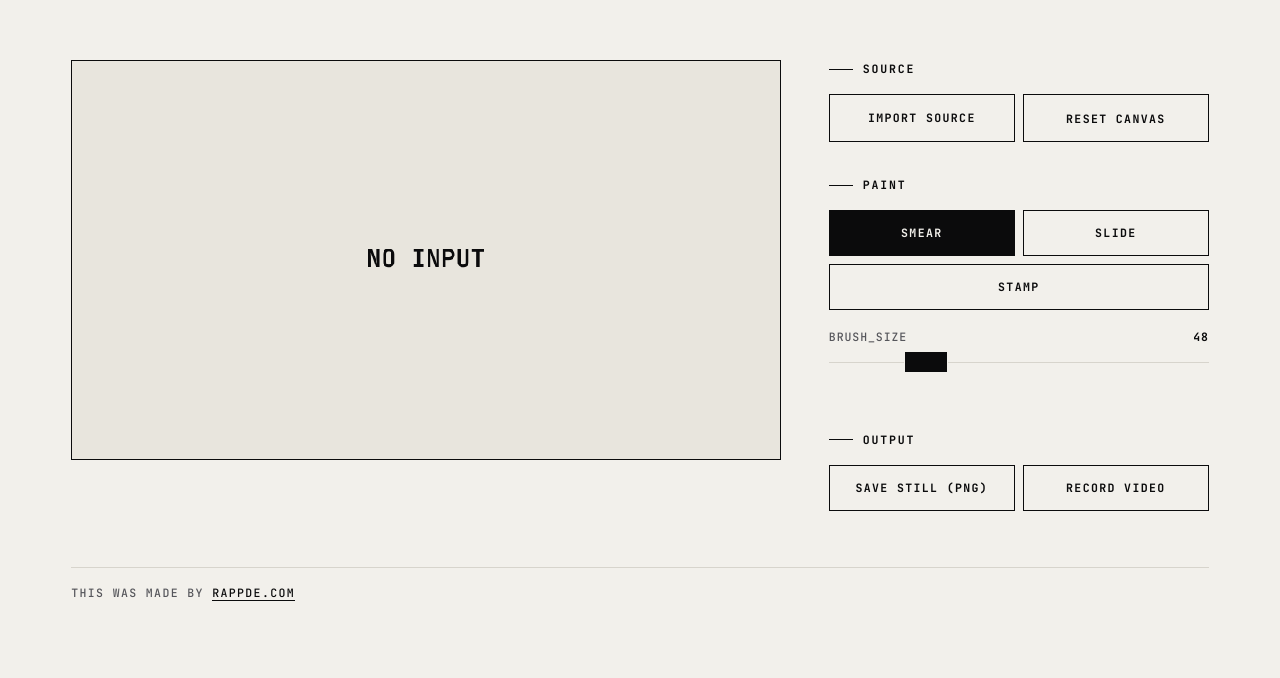
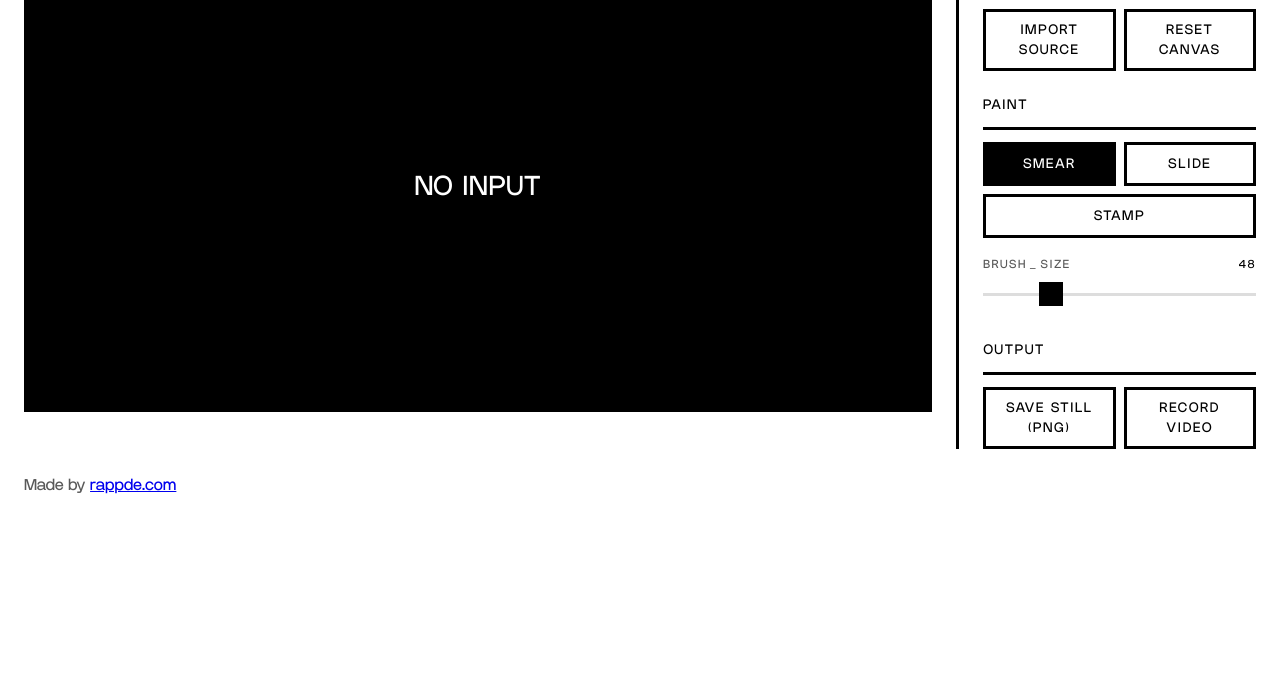
Before and after one commit to rappde/paint_unit, a plain HTML site: page index.html in a window 1280 px wide. Shown: the part 149-827 px from the top of the page. After the commit the page ends 800 px from the top, so only its background shows below. Drawn offline with nearby package versions, Linux system fonts and the light colour scheme.

Commit message:
New look: white, Endless, 3px lines
- font is served from the repo now, no more Google Fonts
- black stage, controls on the right with a line between
- no title bar and credit when embedded on rappde.com/tools
- camera errors and empty state show on the stage instead of alerts

```diff
--- a/index.html
+++ b/index.html
@@ -1,318 +1,249 @@
 <!DOCTYPE html>
-<html lang="de">
+<html lang="en">
 <head>
     <meta charset="UTF-8">
     <meta name="viewport" content="width=device-width, initial-scale=1.0, maximum-scale=1.0, user-scalable=no">
-    <title>PAINT_UNIT · Demien Rapp</title>
+    <title>Paint_Unit · Demien Rapp</title>
+    <script>
+        // eingebettet auf rappde.com/tools? dann ohne titelzeile und credit
+        try { if (window.self !== window.top) document.documentElement.classList.add('is-embedded'); } catch (e) { document.documentElement.classList.add('is-embedded'); }
+    </script>
 
     <!-- MANUAL: self-hosted verlangt. Beim Deploy dieses CDN gegen eigene @font-face tauschen. -->
-    <link rel="preconnect" href="https://fonts.googleapis.com">
-    <link rel="preconnect" href="https://fonts.gstatic.com" crossorigin>
-    <link href="https://fonts.googleapis.com/css2?family=Bricolage+Grotesque:opsz,wght@12..96,700;12..96,800&family=Inter:wght@400;600&family=JetBrains+Mono:wght@500;700&family=Silkscreen&display=swap" rel="stylesheet">
 
     <style>
+        @font-face {
+            font-family: "Endless";
+            src: url("fonts/Endless.ttf") format("truetype");
+            font-display: swap;
+        }
+
         :root {
-            --paper: #F2F0EB;
-            --ink: #0B0B0C;
-            --muted: #56565B;
-            --line: #D7D4CC;
-            --hi: #000000;
-            --ink-raise: #E8E5DD;
-            --line-soft: #E3E0D8;
-            --invert-bg: #0B0B0C;
-            --invert-fg: #F2F0EB;
-
-            --container: 1240px;
-            --gutter: clamp(18px, 4vw, 56px);
-            --ease-out: cubic-bezier(.16, 1, .3, 1);
-            --speed: 0.5s;
-
-            --font-display: 'Bricolage Grotesque', sans-serif;
-            --font-body: 'Inter', sans-serif;
-            --font-mono: 'JetBrains Mono', monospace;
-            --font-pixel: 'Silkscreen', monospace;
+            --paper: #fff;
+            --ink: #000;
+            --muted: #595959;
+            --soft: #ddd;
+            --stage: #000;
+            --link: #00e;
+            --stroke: 3px;
+            --line: 24px;
+            --half: 12px;
+            --gap: 24px;
+            --touch: 44px;
+            --controls: 300px;
         }
+        @media (max-width: 1023px) { :root { --gap: 18px; } }
+        @media (max-width: 767px)  { :root { --gap: 12px; } }
 
         * { box-sizing: border-box; -webkit-tap-highlight-color: transparent; }
 
-        html, body { margin: 0; }
-
+        html { background: var(--paper); }
         body {
+            margin: 0;
+            padding: var(--gap);
             background: var(--paper);
             color: var(--ink);
-            font-family: var(--font-body);
-            font-size: clamp(0.95rem, 0.9rem + 0.3vw, 1.05rem);
-            line-height: 1.55;
-            -webkit-font-smoothing: antialiased;
+            font-family: "Endless", Arial, Helvetica, sans-serif;
+            font-size: 20px;
+            line-height: var(--line);
+            -webkit-font-smoothing: none;
         }
 
-        /* ---- INVERTIERTER BLOCK (genau 1x pro Seite) ---- */
+        /* titelzeile, nur wenn das tool allein offen ist */
         .topbar {
-            background: var(--invert-bg);
-            color: var(--invert-fg);
-            padding: clamp(20px, 3vw, 34px) var(--gutter);
-        }
-        .topbar-inner {
-            max-width: var(--container);
-            margin: 0 auto;
-            display: flex;
-            align-items: baseline;
-            justify-content: space-between;
-            gap: 16px;
-            flex-wrap: wrap;
+            border-bottom: var(--stroke) solid var(--ink);
+            padding-bottom: var(--half);
+            margin-bottom: var(--line);
         }
         .brand {
-            font-family: var(--font-display);
-            font-weight: 800;
-            font-size: clamp(2.2rem, 7vw, 5.5rem);
-            line-height: 0.88;
-            letter-spacing: -0.03em;
             margin: 0;
+            font-size: 48px;
+            line-height: 48px;
+            font-weight: 400;
             text-transform: uppercase;
             overflow-wrap: anywhere;
         }
-        .brand-meta {
-            font-family: var(--font-mono);
-            font-weight: 500;
-            font-size: clamp(0.72rem, 0.7rem + 0.2vw, 0.82rem);
-            letter-spacing: 0.16em;
-            text-transform: uppercase;
-            color: rgba(242, 240, 235, 0.55);
-            margin: 0;
-        }
-        .pixel {
-            font-family: var(--font-pixel);
-            font-size: 0.66em;
-            color: var(--invert-fg);
-            letter-spacing: 0;
-        }
+        @media (max-width: 767px) { .brand { font-size: 32px; line-height: 36px; } }
 
-        /* Glitch nur bei Load + Hover, aus bei reduced-motion */
-        @media (prefers-reduced-motion: no-preference) {
-            .brand { animation: glitch var(--speed) var(--ease-out) both; }
-            .topbar:hover .brand { animation: glitch var(--speed) var(--ease-out); }
-            @keyframes glitch {
-                0%   { transform: translateX(0); text-shadow: none; }
-                18%  { transform: translateX(-3px); text-shadow: 3px 0 var(--paper), -3px 0 var(--invert-bg); }
-                36%  { transform: translateX(2px); text-shadow: -2px 0 var(--paper); }
-                54%  { transform: translateX(-1px); text-shadow: 2px 0 var(--paper); }
-                100% { transform: translateX(0); text-shadow: none; }
-            }
-        }
-
-        /* ---- LAYOUT ---- */
         .container {
-            max-width: var(--container);
-            margin: 0 auto;
-            padding: clamp(28px, 5vw, 64px) var(--gutter) clamp(40px, 6vw, 96px);
             display: grid;
-            grid-template-columns: 1fr 380px;
-            gap: clamp(24px, 4vw, 48px);
+            grid-template-columns: minmax(0, 1fr) var(--controls);
+            gap: var(--gap);
             align-items: start;
         }
 
-        @media (max-width: 900px) {
-            .container {
-                display: flex;
-                flex-direction: column;
-                gap: 24px;
-            }
-            .viewport { order: 1; }
-            .controls, footer { order: 2; }
-            canvas { max-height: 50vh; } /* Bild klein halten, Regler bleiben erreichbar */
-        }
-
-        /* ---- VIEWPORT ---- */
+        /* buehne */
         .viewport {
-            width: 100%;
-            background: var(--ink-raise);
-            border: 1px solid var(--ink);
+            position: sticky;
+            top: var(--gap);
+            background: var(--stage);
             display: flex;
             align-items: center;
             justify-content: center;
             min-height: 280px;
             overflow: hidden;
-            position: sticky;
-            top: 12px;
         }
         canvas {
+            display: block;
             max-width: 100%;
             height: auto;
-            max-height: 80vh;
+            max-height: calc(100vh - var(--gap) * 2);
             image-rendering: pixelated;
-            display: block;
-            cursor: crosshair;
-            touch-action: none; /* sonst scrollt das handy statt zu malen */
+        }
+
+        .crt-active::after {
+            content: "";
+            position: absolute;
+            inset: 0;
+            background: linear-gradient(rgba(0, 0, 0, 0) 50%, rgba(0, 0, 0, .25) 50%);
+            background-size: 100% 4px;
+            pointer-events: none;
+            z-index: 10;
         }
 
         .rec-indicator {
             position: absolute;
-            top: 12px;
-            right: 12px;
+            top: var(--half);
+            right: var(--half);
             display: none;
             align-items: center;
             gap: 8px;
             z-index: 20;
             background: var(--ink);
             color: var(--paper);
-            font-family: var(--font-mono);
-            font-weight: 700;
-            font-size: 0.7rem;
-            letter-spacing: 0.14em;
-            padding: 5px 9px;
+            font-size: 12px;
+            line-height: 16px;
+            letter-spacing: .12em;
+            padding: 4px 8px;
         }
         .rec-indicator::before {
             content: "";
-            width: 9px;
-            height: 9px;
+            width: 10px;
+            height: 10px;
             background: var(--paper);
             animation: blink 1s steps(1) infinite;
         }
         @keyframes blink { 50% { opacity: 0; } }
+        @media (prefers-reduced-motion: reduce) { .rec-indicator::before { animation: none; } }
 
-        /* ---- CONTROLS ---- */
+        /* regler */
         .controls {
+            border-left: var(--stroke) solid var(--ink);
+            padding-left: var(--gap);
             display: flex;
             flex-direction: column;
-            gap: clamp(24px, 3vw, 34px);
+            gap: var(--line);
         }
 
         .eyebrow {
-            font-family: var(--font-mono);
-            font-weight: 700;
-            font-size: 0.72rem;
+            margin: 0 0 var(--half);
+            font-size: 14px;
+            line-height: 20px;
+            font-weight: 400;
+            letter-spacing: .1em;
             text-transform: uppercase;
-            letter-spacing: 0.16em;
-            color: var(--ink);
-            display: flex;
-            align-items: center;
-            gap: 10px;
-            margin-bottom: 16px;
+            border-bottom: var(--stroke) solid var(--ink);
+            padding-bottom: var(--half);
         }
-        .eyebrow::before {
-            content: "";
-            width: 24px;
-            height: 1px;
-            background: var(--ink);
-            flex: none;
-        }
+        .hint { margin: var(--half) 0 0; font-size: 16px; line-height: var(--line); color: var(--muted); }
 
-        .control-item {
-            display: flex;
-            flex-direction: column;
-            margin-bottom: 18px;
-        }
+        .control-item { display: flex; flex-direction: column; }
+        .control-item + .control-item { margin-top: var(--half); }
         .control-header {
             display: flex;
             justify-content: space-between;
-            font-family: var(--font-mono);
-            font-size: 0.72rem;
+            gap: var(--half);
+            font-size: 12px;
+            line-height: 16px;
+            letter-spacing: .12em;
             text-transform: uppercase;
-            letter-spacing: 0.08em;
             color: var(--muted);
         }
-        .control-header .val { color: var(--ink); font-weight: 700; }
+        .control-header .val { color: var(--ink); font-variant-numeric: tabular-nums; }
 
-        /* ---- SLIDERS (monochrom, radius 0) ---- */
         input[type="range"] {
             -webkit-appearance: none;
             appearance: none;
+            display: block;
             width: 100%;
-            height: 1px;
-            background: var(--line);
-            outline: none;
-            margin: 16px 0;
+            height: var(--touch);
+            margin: 0;
+            background: transparent;
+            cursor: pointer;
             touch-action: pan-y;
         }
+        input[type="range"]::-webkit-slider-runnable-track { height: 3px; background: var(--soft); }
+        input[type="range"]::-moz-range-track { height: 3px; background: var(--soft); }
         input[type="range"]::-webkit-slider-thumb {
             -webkit-appearance: none;
-            width: 44px;
-            height: 22px;
+            width: 24px;
+            height: 24px;
+            margin-top: -10.5px;
             background: var(--ink);
-            border: 1px solid var(--paper);
+            border: 0;
+            border-radius: 0;
+        }
+        input[type="range"]::-moz-range-thumb { width: 24px; height: 24px; background: var(--ink); border: 0; border-radius: 0; }
+        input[type="range"]:focus-visible { outline: var(--stroke) solid var(--ink); outline-offset: 3px; }
+
+        .button-group { display: grid; grid-template-columns: 1fr 1fr; gap: 8px; }
+        button, .file-label {
+            display: flex;
+            align-items: center;
+            justify-content: center;
+            text-align: center;
+            min-height: var(--touch);
+            padding: 8px 12px;
+            margin: 0;
+            font: inherit;
+            font-size: 14px;
+            line-height: 20px;
+            letter-spacing: .1em;
+            text-transform: uppercase;
+            background: var(--paper);
+            color: var(--ink);
+            border: var(--stroke) solid var(--ink);
             border-radius: 0;
             cursor: pointer;
+            position: relative;
         }
-        input[type="range"]::-moz-range-thumb {
-            width: 44px;
-            height: 22px;
-            background: var(--ink);
-            border: 1px solid var(--paper);
-            border-radius: 0;
-            cursor: pointer;
+        button:hover, .file-label:hover, button.active, button.recording { background: var(--ink); color: var(--paper); }
+        button:focus-visible, .file-label:focus-within { outline: var(--stroke) solid var(--ink); outline-offset: 3px; }
+        button:disabled { opacity: .35; cursor: not-allowed; }
+        button:disabled:hover { background: var(--paper); color: var(--ink); }
+        .full-width { grid-column: 1 / -1; }
+
+        /* file-input nicht display:none, sonst per tab nicht erreichbar */
+        .file-label input[type="file"] { position: absolute; width: 1px; height: 1px; opacity: 0; overflow: hidden; }
+
+        footer { margin: 0; font-size: 16px; line-height: var(--line); color: var(--muted); }
+        footer a { color: var(--link); }
+
+        @media (max-width: 899px) {
+            .container { grid-template-columns: 1fr; }
+            .viewport { position: relative; top: 0; }
+            canvas { max-height: 50vh; }
+            .controls { border-left: 0; padding-left: 0; border-top: var(--stroke) solid var(--ink); padding-top: var(--line); }
         }
-        input[type="range"]:active::-webkit-slider-thumb { background: var(--paper); border-color: var(--ink); }
-        input[type="range"]:active::-moz-range-thumb { background: var(--paper); border-color: var(--ink); }
-        input[type="range"]:focus-visible { outline: 2px solid var(--ink); outline-offset: 4px; }
 
-        /* ---- BUTTONS ---- */
-        .button-group {
-            display: grid;
-            grid-template-columns: 1fr 1fr;
-            gap: 8px;
+        /* eingebettet auf rappde.com/tools: der name steht dort schon, das tool fuellt das iframe */
+        .is-embedded .topbar, .is-embedded footer { display: none; }
+        .is-embedded body { padding: 0; }
+        @media (min-width: 900px) {
+            .is-embedded, .is-embedded body { height: 100%; }
+            .is-embedded body { overflow: hidden; }
+            .is-embedded .container { height: 100%; align-items: stretch; }
+            .is-embedded .viewport { position: relative; top: 0; }
+            .is-embedded canvas { max-height: 100%; }
+            .is-embedded .controls { overflow: auto; }
         }
-        button, .file-label {
-            background: var(--paper);
-            color: var(--ink);
-            border: 1px solid var(--ink);
-            border-radius: 0;
-            padding: 14px;
-            font-family: var(--font-mono);
-            font-size: 0.72rem;
-            font-weight: 700;
-            text-transform: uppercase;
-            letter-spacing: 0.12em;
-            cursor: pointer;
-            text-align: center;
-            display: block;
-            min-height: 46px;
-            transition: background var(--speed) var(--ease-out), color var(--speed) var(--ease-out);
-        }
-        button:hover, .file-label:hover { background: var(--ink); color: var(--paper); }
-        button:focus-visible, .file-label:focus-visible { outline: 2px solid var(--ink); outline-offset: 3px; }
-        button.active { background: var(--ink); color: var(--paper); }
-        button#btn-rec.recording { background: var(--ink); color: var(--paper); }
-        button:disabled { opacity: 0.35; cursor: not-allowed; }
-        button:disabled:hover { background: var(--paper); color: var(--ink); }
-
-        .full-width { grid-column: span 2; }
-
-        /* file-input nicht display:none -> sonst nicht per tab erreichbar. */
-        .file-label { position: relative; }
-        .file-label input[type="file"] {
-            position: absolute;
-            width: 1px; height: 1px;
-            margin: -1px; padding: 0; border: 0;
-            opacity: 0;
-            overflow: hidden;
-        }
-        .file-label:focus-within { outline: 2px solid var(--ink); outline-offset: 3px; }
-
-        footer {
-            grid-column: 1 / -1;
-            margin-top: 8px;
-            font-family: var(--font-mono);
-            font-size: 0.72rem;
-            text-transform: uppercase;
-            letter-spacing: 0.12em;
-            color: var(--muted);
-            border-top: 1px solid var(--line);
-            padding-top: 16px;
-        }
-        footer a {
-            color: var(--ink);
-            text-decoration: none;
-            border-bottom: 1px solid var(--ink);
-            transition: background var(--speed) var(--ease-out), color var(--speed) var(--ease-out);
-        }
-        footer a:hover { background: var(--ink); color: var(--paper); }
     </style>
 </head>
 <body>
 
 <header class="topbar">
     <div class="topbar-inner">
-        <h1 class="brand">Paint<span class="pixel">_</span>Unit</h1>
+        <h1 class="brand">Paint_Unit</h1>
     </div>
 </header>
 
@@ -326,18 +257,18 @@
     <!-- RECHTS: PARAMETER -->
     <aside class="controls">
         <div>
-            <div class="eyebrow">Source</div>
+            <h2 class="eyebrow">Source</h2>
             <div class="button-group">
                 <label class="file-label">
-                    Import Source
+                    Import source
                     <input type="file" id="file-input" accept="image/*">
                 </label>
-                <button id="btn-reset">Reset Canvas</button>
+                <button id="btn-reset">Reset canvas</button>
             </div>
         </div>
 
         <div>
-            <div class="eyebrow">Paint</div>
+            <h2 class="eyebrow">Paint</h2>
             <div class="button-group">
                 <button data-mode="smear" class="active">Smear</button>
                 <button data-mode="slide">Slide</button>
@@ -350,17 +281,15 @@
         </div>
 
         <div>
-            <div class="eyebrow">Output</div>
+            <h2 class="eyebrow">Output</h2>
             <div class="button-group">
-                <button id="btn-save">Save Still (PNG)</button>
-                <button id="btn-rec">Record Video</button>
+                <button id="btn-save">Save still (PNG)</button>
+                <button id="btn-rec">Record video</button>
             </div>
         </div>
     </aside>
 
-    <footer>
-        THIS WAS MADE BY <a href="https://rappde.com" target="_blank" rel="noopener">RAPPDE.COM</a>
-    </footer>
+    <footer>Made by <a href="https://rappde.com">rappde.com</a></footer>
 </main>
 
 <script>
@@ -380,7 +309,7 @@
     const recSupported = typeof canvas.captureStream === 'function' && typeof window.MediaRecorder === 'function';
     if (!recSupported) {
         btnRec.disabled = true;
-        btnRec.textContent = 'Rec N/A';
+        btnRec.textContent = 'Rec n/a';
     }
 
     // Mobil weniger interne Auflösung -> spürbar flüssiger bei gleichem Look
@@ -412,17 +341,18 @@
         ctx.imageSmoothingEnabled = ftx.imageSmoothingEnabled = btx.imageSmoothingEnabled = false;
     }
 
-    // Leerer Zustand: Paper-Fläche mit Mono-Label statt schwarzem Block
-    function drawPlaceholder() {
+    // leerer zustand und meldungen: weiss auf der schwarzen buehne
+    function drawPlaceholder(text = 'NO INPUT') {
         ctx.globalCompositeOperation = 'source-over';
-        ctx.fillStyle = '#E8E5DD';
+        ctx.fillStyle = '#000';
         ctx.fillRect(0, 0, W, H);
-        ctx.fillStyle = '#0B0B0C';
-        const fs = Math.max(14, Math.round(W * 0.035));
-        ctx.font = '700 ' + fs + "px 'JetBrains Mono', monospace";
+        ctx.fillStyle = '#fff';
+        let fs = Math.max(14, Math.round(W * 0.035));
+        ctx.font = fs + 'px Endless, Arial, sans-serif';
+        while (fs > 10 && ctx.measureText(text).width > W * 0.9) { fs--; ctx.font = fs + 'px Endless, Arial, sans-serif'; }
         ctx.textAlign = 'center';
         ctx.textBaseline = 'middle';
-        ctx.fillText('NO INPUT', W / 2, H / 2);
+        ctx.fillText(text, W / 2, H / 2);
     }
 
     // ------ EFFEKT ------
@@ -527,7 +457,7 @@
         currentURL = URL.createObjectURL(file);
         const img = new Image();
         img.onload = () => drawSource(img);
-        img.onerror = () => alert('ERROR: DECODE_FAILED');
+        img.onerror = () => drawPlaceholder('Could not open this file.');
         img.src = currentURL;
     }
 
@@ -554,13 +484,13 @@
         if (mediaRecorder && mediaRecorder.state === "recording") {
             mediaRecorder.stop();
             this.classList.remove('recording');
-            this.textContent = "Record Video";
+            this.textContent = "Record video";
             document.getElementById('rec-ui').style.display = "none";
         } else {
             recordedChunks = [];
             let types = ['video/mp4;codecs=avc1', 'video/mp4', 'video/webm;codecs=h264', 'video/webm'];
             let supportedType = types.find(t => MediaRecorder.isTypeSupported(t));
-            if (!supportedType) { alert('ERROR: NO_ENCODER'); return; }
+            if (!supportedType) { this.textContent = 'Rec n/a'; this.disabled = true; return; }
             const streamOut = canvas.captureStream(30);
             mediaRecorder = new MediaRecorder(streamOut, { mimeType: supportedType });
             mediaRecorder.ondataavailable = e => { if (e.data.size > 0) recordedChunks.push(e.data); };
@@ -574,7 +504,7 @@
             };
             mediaRecorder.start();
             this.classList.add('recording');
-            this.textContent = "Stop Recording";
+            this.textContent = "Stop recording";
             document.getElementById('rec-ui').style.display = "flex";
         }
     };
@@ -597,7 +527,7 @@
     // Init
     initDim(800, 450);
     drawPlaceholder();
-    // Placeholder neu zeichnen sobald der Mono-Font geladen ist
+    // placeholder neu zeichnen, sobald die schrift geladen ist
     if (document.fonts && document.fonts.ready) {
         document.fonts.ready.then(() => { if (sourceMode === 'none') drawPlaceholder(); });
     }
```
Also changed, not shown: fonts/Endless.ttf (added), 1 other file.
